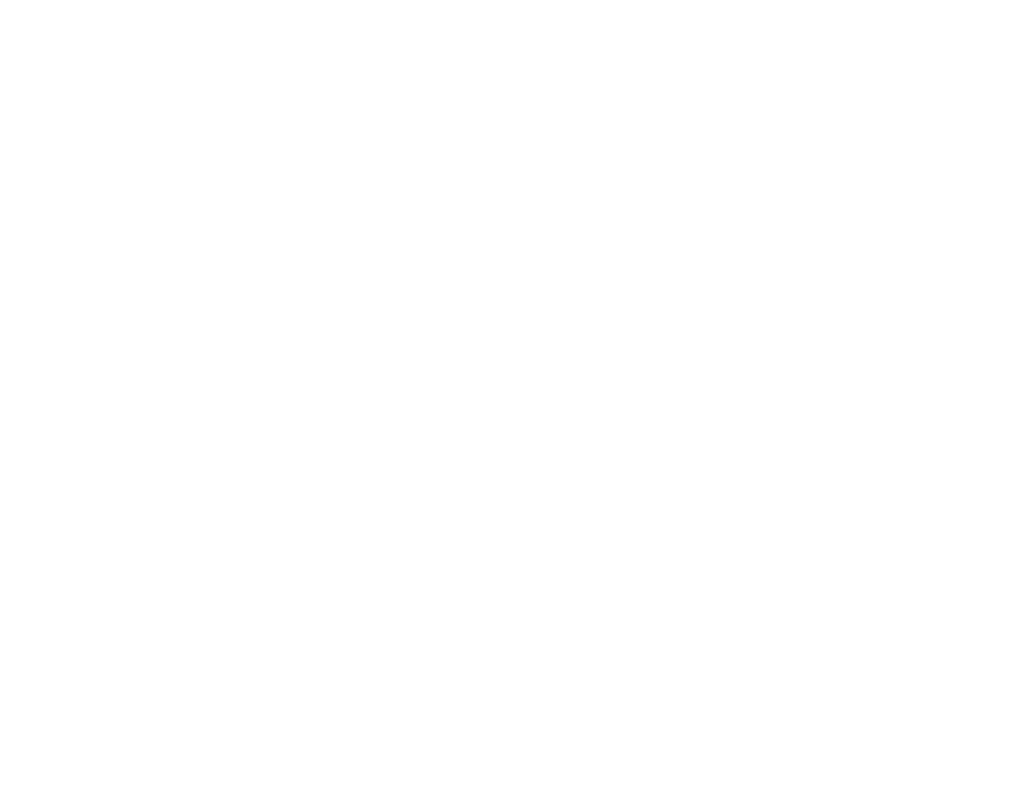
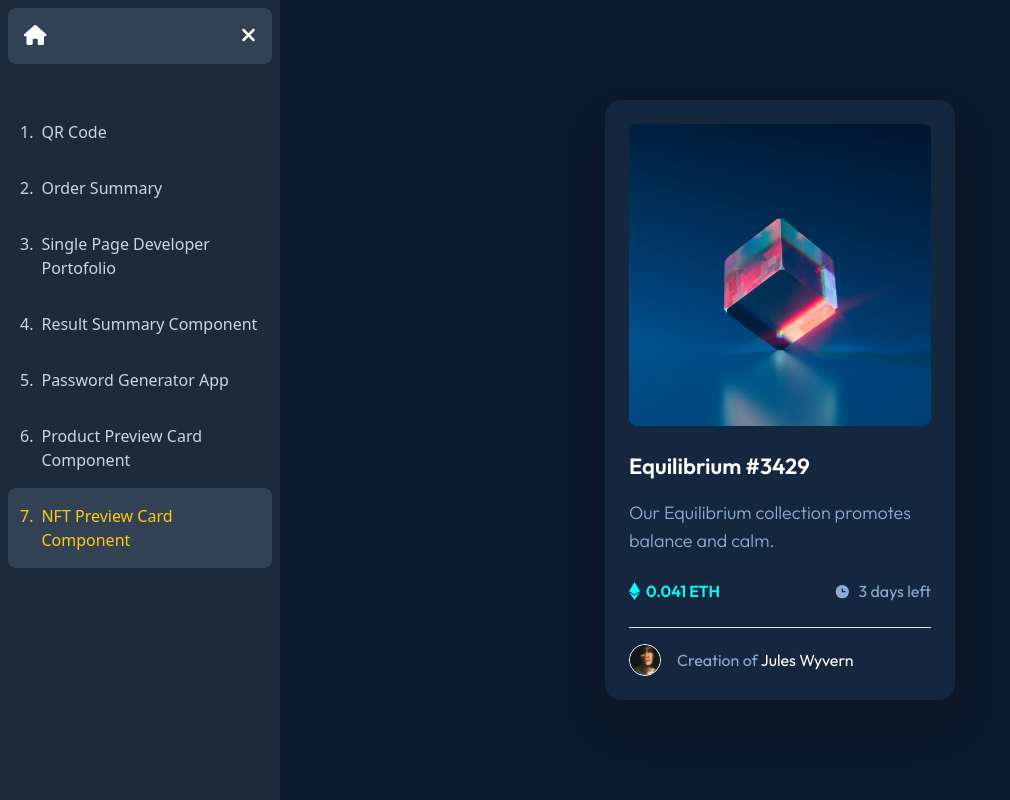
Before and after one commit to dimar-hanung/dimarhanung-next, a Nuxt app: page /chellanges/frontend-mentor/7-nft-preview-card-component in a window 1280 px wide. Before the commit this address had no page. Shown: the whole page, without its empty margins (0-1010 px from the left). Built offline with nearby package versions, Linux system fonts and the light colour scheme.

Commit message:
chellange: nft preview card component frontend mentor

```diff
--- a/pages/chellanges/frontend-mentor.vue
+++ b/pages/chellanges/frontend-mentor.vue
@@ -75,6 +75,10 @@
     title: "Product Preview Card Component",
     path: "/chellanges/frontend-mentor/6-product-preview-card-component",
   },
+  {
+    title: "NFT Preview Card Component",
+    path: "/chellanges/frontend-mentor/7-nft-preview-card-component",
+  },
 ];
 
 // event listener when press "f" key
--- /dev/null
+++ b/pages/chellanges/frontend-mentor/7-nft-preview-card-component/components/icon-clock.vue
@@ -0,0 +1,9 @@
+<template>
+  <svg width="17" height="17" xmlns="http://www.w3.org/2000/svg">
+    <path
+      d="M8.305 2.007a6.667 6.667 0 1 0 0 13.334 6.667 6.667 0 0 0 0-13.334Zm2.667 7.334H8.305a.667.667 0 0 1-.667-.667V6.007a.667.667 0 0 1 1.334 0v2h2a.667.667 0 0 1 0 1.334Z"
+      fill="#8BACD9"
+    />
+  </svg>
+</template>
+<script setup lang="ts"></script>
--- /dev/null
+++ b/pages/chellanges/frontend-mentor/7-nft-preview-card-component/components/icon-ethereum.vue
@@ -0,0 +1,9 @@
+<template>
+  <svg width="11" height="18" xmlns="http://www.w3.org/2000/svg">
+    <path
+      d="M11 10.216 5.5 18 0 10.216l5.5 3.263 5.5-3.262ZM5.5 0l5.496 9.169L5.5 12.43 0 9.17 5.5 0Z"
+      fill="#00FFF8"
+    />
+  </svg>
+</template>
+<script setup lang="ts"></script>
--- /dev/null
+++ b/pages/chellanges/frontend-mentor/7-nft-preview-card-component/components/icon-view.vue
@@ -0,0 +1,13 @@
+<template>
+  <svg width="48" height="48" xmlns="http://www.w3.org/2000/svg">
+    <g fill="none" fill-rule="evenodd">
+      <path d="M0 0h48v48H0z" />
+      <path
+        d="M24 9C14 9 5.46 15.22 2 24c3.46 8.78 12 15 22 15 10.01 0 18.54-6.22 22-15-3.46-8.78-11.99-15-22-15Zm0 25c-5.52 0-10-4.48-10-10s4.48-10 10-10 10 4.48 10 10-4.48 10-10 10Zm0-16c-3.31 0-6 2.69-6 6s2.69 6 6 6 6-2.69 6-6-2.69-6-6-6Z"
+        fill="#FFF"
+        fill-rule="nonzero"
+      />
+    </g>
+  </svg>
+</template>
+<script setup lang="ts"></script>
--- /dev/null
+++ b/pages/chellanges/frontend-mentor/7-nft-preview-card-component/index.vue
@@ -0,0 +1,73 @@
+<template>
+  <div class="min-h-screen bg-[#0D192C] grid place-items-center">
+    <main
+      class="card bg-[#15263F] p-6 pb-6 max-w-[21.875rem] rounded-[0.938rem]"
+    >
+      <div class="w-full relative rounded-lg overflow-hidden cursor-pointer">
+        <img
+          class="w-full"
+          src="/chellanges/7-nft-preview-card-component/images/image-equilibrium.jpg"
+          alt=""
+        />
+
+        <div
+          class="absolute opacity-0 hover:opacity-100 transition-opacity w-full h-full bg-[#00FFF8] left-0 top-0 grid place-items-center bg-opacity-50"
+        >
+          <icon-view />
+        </div>
+      </div>
+      <h1
+        class="mt-6 text-white font-semibold text-[1.375rem] transition-colors hover:text-[#00FFF8] cursor-pointer"
+      >
+        Equilibrium #3429
+      </h1>
+      <h2 class="text-[#8BACD9] mt-4 text-lg font-light">
+        Our Equilibrium collection promotes balance and calm.
+      </h2>
+      <div class="flex justify-between mt-6">
+        <div class="flex place-items-center">
+          <div class="mr-[0.375rem]"><icon-ethereum /></div>
+          <div class="text-[#00FFF8] font-semibold">0.041 ETH</div>
+        </div>
+        <div class="flex place-items-center">
+          <div class="mr-2"><icon-clock /></div>
+          <div class="text-[#8BACD9]">3 days left</div>
+        </div>
+      </div>
+
+      <hr class="mt-6" />
+
+      <div class="flex place-items-center mt-4">
+        <img
+          class="w-8 h-8 rounded-full border border-white mr-4"
+          src="/chellanges/7-nft-preview-card-component/images/image-avatar.png"
+          alt="creator avatar"
+        />
+
+        <div class="text-[#8BACD9]">
+          Creation of
+          <a
+            href="https://www.linkedin.com/in/dimar-hanung/"
+            target="_blank"
+            class="text-white transition-colors hover:text-[#00FFF8] cursor-pointer"
+            >Jules Wyvern</a
+          >
+        </div>
+      </div>
+    </main>
+  </div>
+</template>
+
+<script setup lang="ts">
+import iconEthereum from "./components/icon-ethereum.vue";
+import iconClock from "./components/icon-clock.vue";
+import iconView from "./components/icon-view.vue";
+</script>
+
+<style scoped>
+@import url("https://fonts.googleapis.com/css2?family=Outfit:wght@300;400;600&display=swap");
+.card {
+  font-family: "Outfit", sans-serif;
+  box-shadow: 0px 25px 50px rgba(0, 0, 0, 0.0952917);
+}
+</style>
```
Also changed, not shown: public/chellanges/7-nft-preview-card-component/images/image-avatar.png (added), public/chellanges/7-nft-preview-card-component/images/image-equilibrium.jpg (added).
